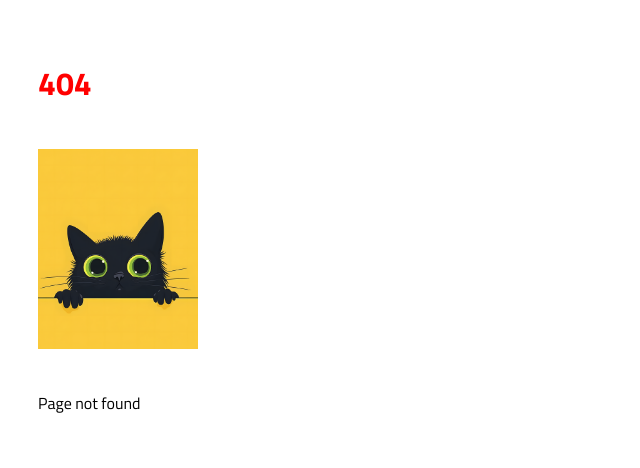
After one commit to 108charlotte/AI-Website, a Flask app: page /aboutme in a window 1280 px wide. The commit adds this page. Shown: the top 468 px of the page, without its empty margins (0-640 px from the left). Run offline with Flask 2, Linux system fonts and the light colour scheme.

Commit message:
pushing to repo before i pause on this project

```diff
--- a/app.py
+++ b/app.py
@@ -6,6 +6,14 @@ app = Flask(__name__)
 @app.route('/')
 def home():
     return render_template('index.html')
+
+@app.route('/tutorials')
+def tutorials():
+    return render_template("tutorials.html")
+
+@app.route('/aboutme')
+def aboutme():
+    return render_template("error.html", error=404)
 
 @app.route('/welcome')
 def welcome():
--- /dev/null
+++ b/static/error.css
@@ -0,0 +1,9 @@
+* {
+    padding: 10px;
+    font-family: "Titillium Web", sans-serif;
+}
+
+.error {
+    color: red;
+    font-weight: bold;
+}
--- /dev/null
+++ b/templates/error.html
@@ -0,0 +1,20 @@
+<!DOCTYPE html>
+<html>
+    <head>
+        <link rel="stylesheet" href="{{ url_for('static', filename='error.css') }}">
+        <link rel="preconnect" href="https://fonts.googleapis.com">
+        <link rel="preconnect" href="https://fonts.gstatic.com" crossorigin>
+        <link href="https://fonts.googleapis.com/css2?family=Titillium+Web:ital,wght@0,200;0,300;0,400;0,600;0,700;0,900;1,200;1,300;1,400;1,600;1,700&display=swap" rel="stylesheet">
+
+        <title>{{ error }} error</title>
+    </head>
+    <body>
+        <h1 class="error">{{ error }}</h1>
+        <img src="{{ url_for('static', filename='error-cat.png') }}" height="200px">
+        {% if error == 404 %}
+            <p>Page not found</p>
+        {% else %}
+            <p>An unexpected error occurred: {{ error }}</p>
+        {% endif %}
+    </body>
+</html>
--- a/templates/index.html
+++ b/templates/index.html
@@ -10,9 +10,9 @@
             Whether you're a student looking to learn more about the capabilities of AI or working professional looking to gain a deeper understanding of the tools you use in your day-to-day life, this website is for you!
         </p>
         <div class="icons">
-            <a href="tutorials.html">
-                <button>Get Started</button>
-            </a>
+            <form action="{{ url_for('tutorials') }}">
+                <button type="submit">Get Started</button>
+            </form>
         </div>
     </section>
     <img src="{{ url_for('static', filename='robot-hand-blue.jpg') }}" alt="Robot hand touching blue sphere" width="700px">
--- a/templates/layout.html
+++ b/templates/layout.html
@@ -16,13 +16,13 @@
         <!--maybe make it so that you can pass an active variable so that it highlights the currently active one-->
         <nav>
             {% block indexNav %}
-            <a href="index.html">The Dream</a>
+            <a href="/">The Dream</a>
             {% endblock %}
             {% block tutorialNav %}
-            <a href="tutorials.html">Tutorials</a>
+            <a href="{{ url_for('tutorials') }}">Tutorials</a>
             {% endblock %}
             {% block aboutmeNav %}
-            <a href="aboutme.html">About Me</a>
+            <a href="{{ url_for('aboutme') }}">About Me</a>
             {% endblock %}
         </nav>
 
```
Also changed, not shown: static/error-cat.png (added).
